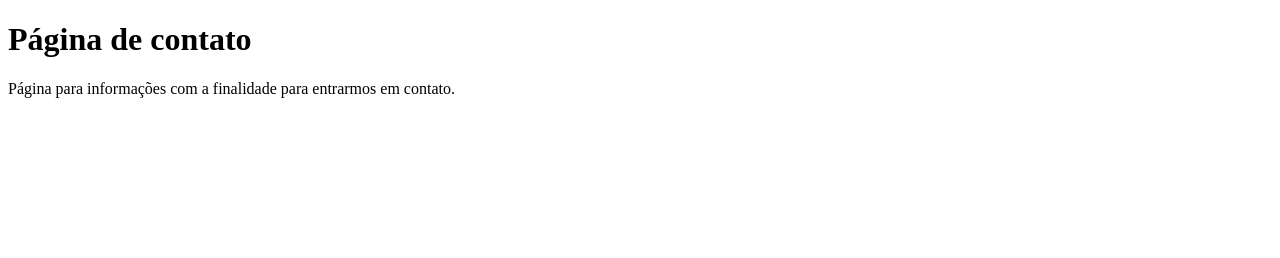
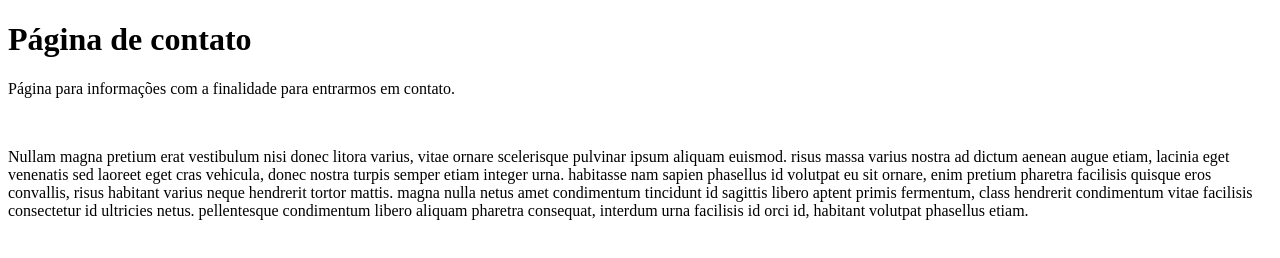
Before and after one commit to fabiobatistahotmail/github-teste-master, a plain HTML site: page contato.html in a window 1280 px wide. Drawn offline with Linux system fonts and the light colour scheme.

Commit message:
Alteração final da página de contato

```diff
--- a/contato.html
+++ b/contato.html
@@ -9,5 +9,7 @@
 <body>
     <h1>Página de contato</h1>
     <p>Página para informações com a finalidade para entrarmos em contato.</p>
+    <br>
+    <p>Nullam magna pretium erat vestibulum nisi donec litora varius, vitae ornare scelerisque pulvinar ipsum aliquam euismod. risus massa varius nostra ad dictum aenean augue etiam, lacinia eget venenatis sed laoreet eget cras vehicula, donec nostra turpis semper etiam integer urna. habitasse nam sapien phasellus id volutpat eu sit ornare, enim pretium pharetra facilisis quisque eros convallis, risus habitant varius neque hendrerit tortor mattis. magna nulla netus amet condimentum tincidunt id sagittis libero aptent primis fermentum, class hendrerit condimentum vitae facilisis consectetur id ultricies netus. pellentesque condimentum libero aliquam pharetra consequat, interdum urna facilisis id orci id, habitant volutpat phasellus etiam.</p>
 </body>
 </html>
```
